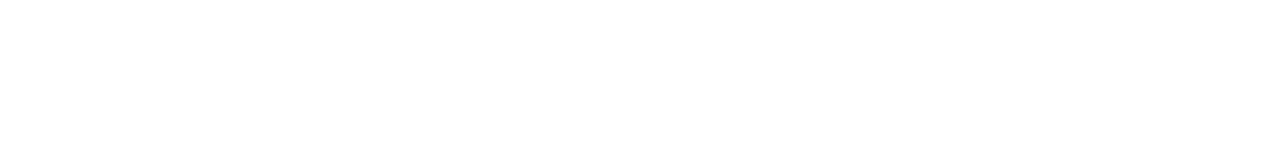
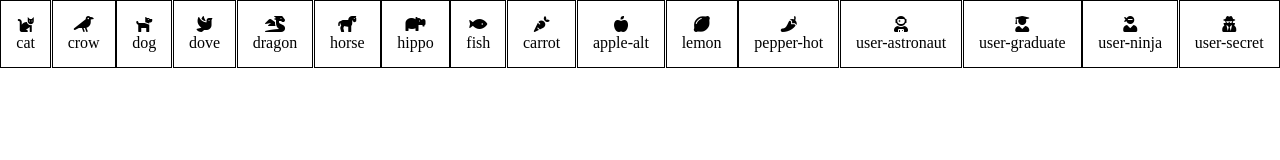
Before and after one commit to Fede180600/js-es6-icons, a plain HTML site: page index.html in a window 1280 px wide. Drawn offline with Linux system fonts and the light colour scheme.

Commit message:
milestone 1 done

```diff
--- a/css/style.css
+++ b/css/style.css
@@ -0,0 +1,19 @@
+/* RESET */
+* {
+    margin: 0;
+    padding: 0;
+    box-sizing: border-box;
+}
+/* COMMON */
+
+#items-container {
+    display: flex;
+    flex-wrap: wrap;
+    justify-content: space-around;
+}
+
+.item {
+    padding: 15px;
+    border: 1px solid black;
+    text-align: center;
+}
--- a/index.html
+++ b/index.html
@@ -19,15 +19,15 @@
 
     <!-- MAIN -->
     <main>
-        <div class="items-container">
-            <div class="item">
-                <!-- <div class="item-icon">
+        <div id="items-container">
+            <!-- <div class="item">
+                <div class="item-icon">
 
                 </div>
                 <div class="item-name">
 
-                </div> -->
-            </div>
+                </div>
+            </div> -->
         </div>
     </main>
     <!-- /MAIN -->
--- a/js/script.js
+++ b/js/script.js
@@ -116,8 +116,21 @@ const icons = [
 // Milestone 1
 // Partendo dalla struttura dati fornita, visualizzare in pagina un box per ogni icona, in cui è presente il nome dell'icona e l'icona stessa.
 
+// Prelevo il
+const itemsContainer = document.getElementById('items-container');
 // Imposto ciclo forEach per scorrere tutti gli Objects della array
-const itemsContainer = document.querySelector('.items-container');
 icons.forEach((element) => {
-    console.log(element);
+    const newItem = document.createElement('div');
+    newItem.classList.add('item');
+    itemsContainer.append(newItem);
+    newItem.innerHTML = `
+
+        <div class="item-icon">
+            <span><i class="${element.family} ${element.prefix}${element.name}"></i></span>
+        </div>
+        <div class="item-name">
+            <p>${element.name}</p>
+        </div>
+
+    `
 })
```
